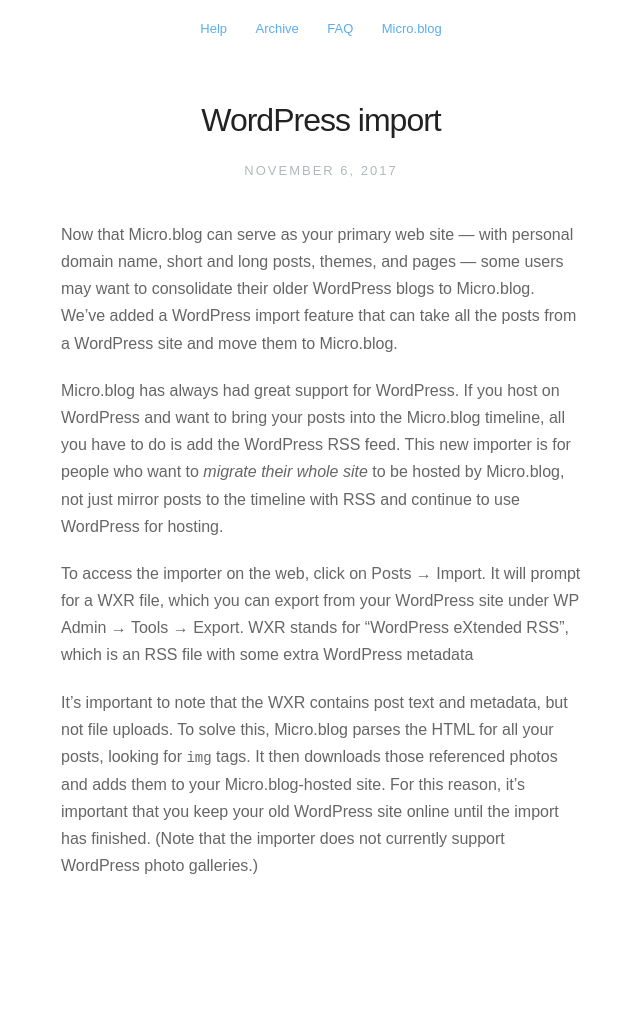
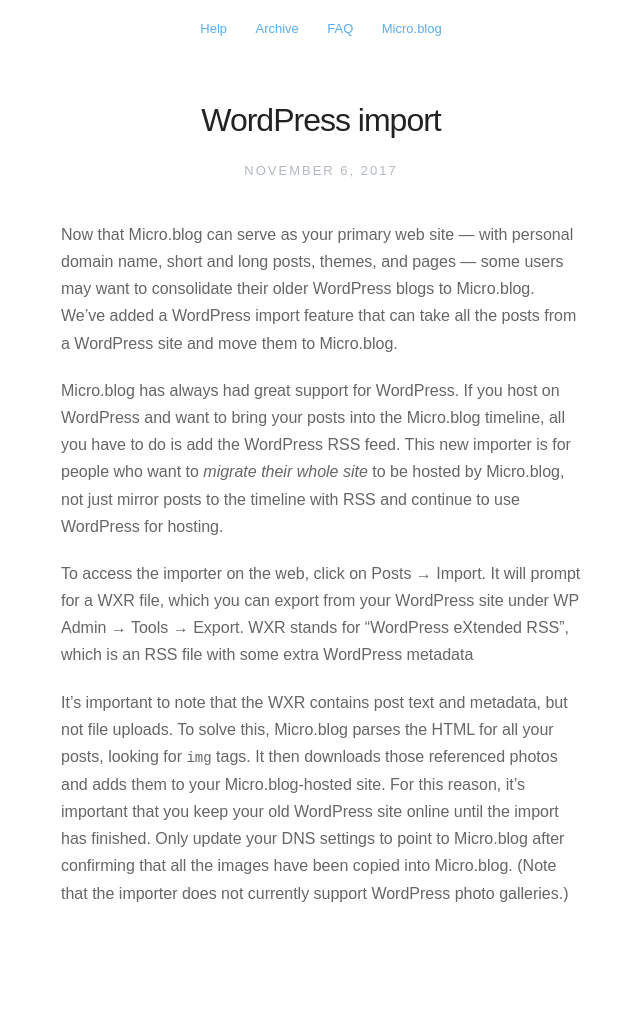
Before and after one commit to microdotblog/help.micro.blog, a Jekyll site: the page built from _posts/2017-11-06-wordpress-import.markdown, in a window 1280 px wide. Shown: the whole page, without its empty margins (319-959 px from the left). Built offline with Jekyll 4.4.1, drawn with Linux system fonts in a browser that asks for light colours; nearby versions of some CDN libraries; before the commit the page ends 1000 px from its top, so only the background shows below that.

Commit message:
Added more text about WordPress image import, waiting for DNS.

```diff
--- a/_posts/2017-11-06-wordpress-import.markdown
+++ b/_posts/2017-11-06-wordpress-import.markdown
@@ -10,4 +10,4 @@
 
 To access the importer on the web, click on Posts → Import. It will prompt for a WXR file, which you can export from your WordPress site under WP Admin → Tools → Export. WXR stands for "WordPress eXtended RSS", which is an RSS file with some extra WordPress metadata
 
-It's important to note that the WXR contains post text and metadata, but not file uploads. To solve this, Micro.blog parses the HTML for all your posts, looking for `img` tags. It then downloads those referenced photos and adds them to your Micro.blog-hosted site. For this reason, it's important that you keep your old WordPress site online until the import has finished. (Note that the importer does not currently support WordPress photo galleries.)
+It's important to note that the WXR contains post text and metadata, but not file uploads. To solve this, Micro.blog parses the HTML for all your posts, looking for `img` tags. It then downloads those referenced photos and adds them to your Micro.blog-hosted site. For this reason, it's important that you keep your old WordPress site online until the import has finished. Only update your DNS settings to point to Micro.blog after confirming that all the images have been copied into Micro.blog. (Note that the importer does not currently support WordPress photo galleries.)
```
